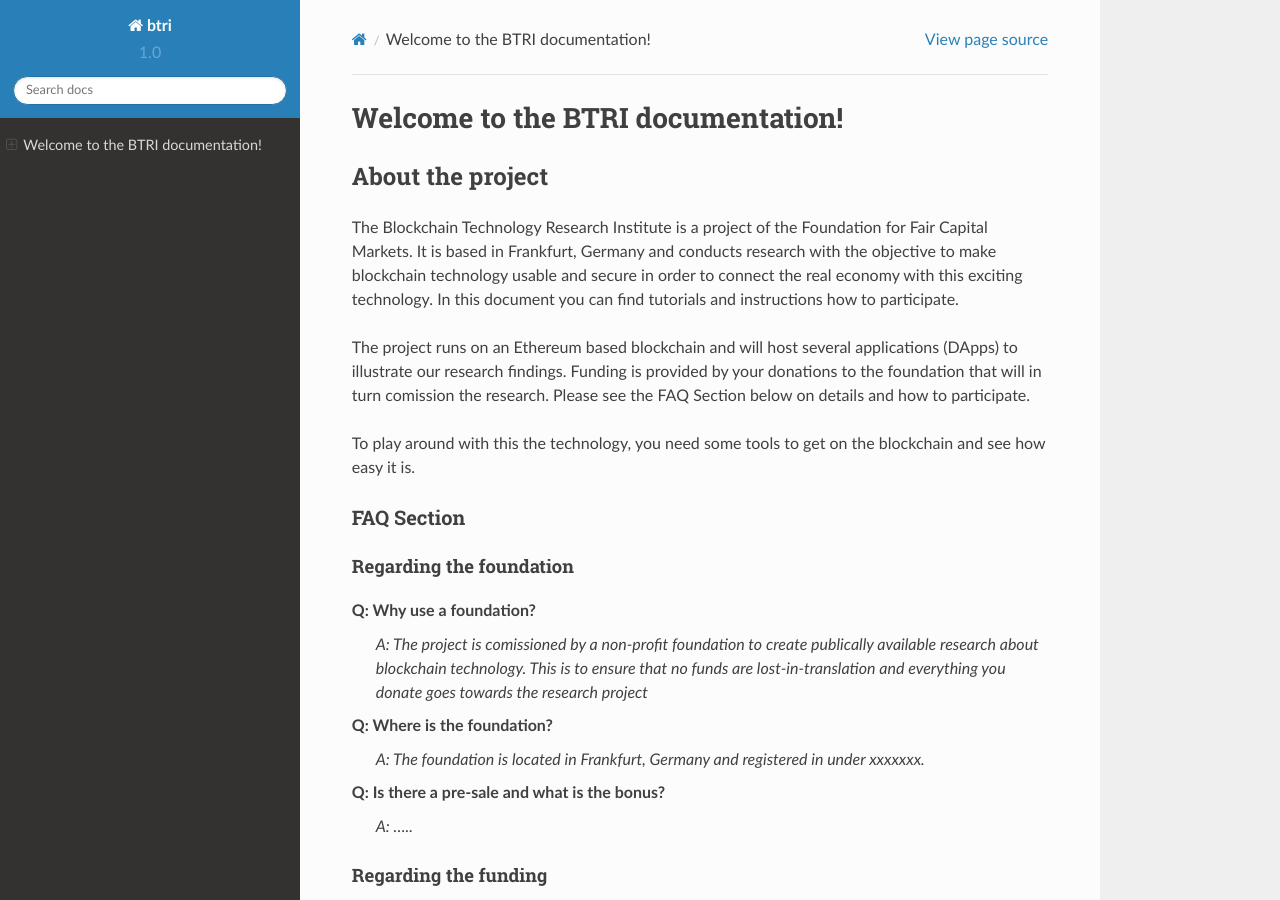
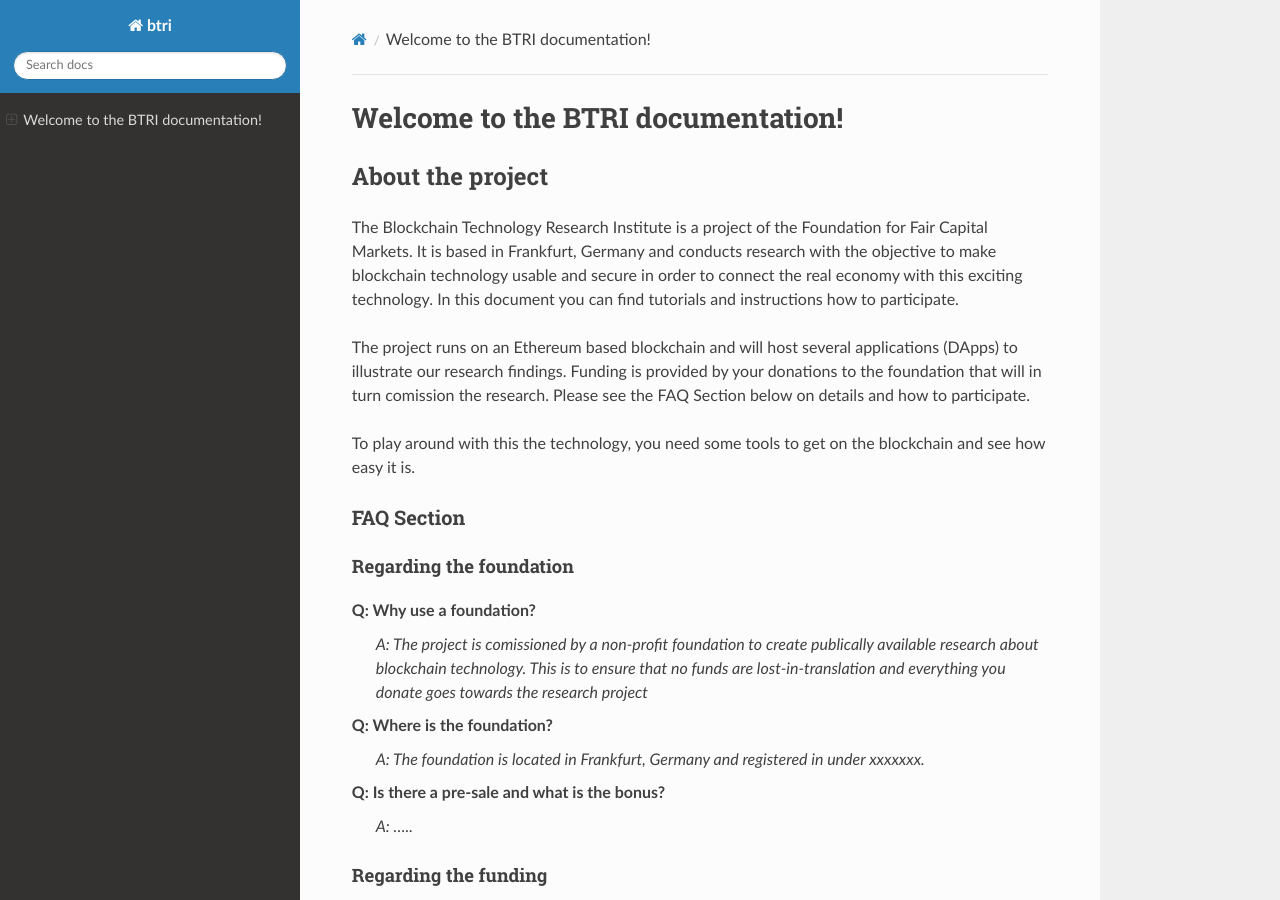
Before and after one commit to student1304/btri, a Sphinx documentation site: the page built from docs/source/index.rst, in a window 1280 px wide and 900 px high. Built offline with Sphinx 7.4.7 and the Read the Docs theme 2.0.0, drawn with Linux system fonts in a browser that asks for light colours.

Commit message:
2nd commit

```diff
--- a/docs/source/conf.py
+++ b/docs/source/conf.py
@@ -37,6 +37,7 @@ extensions = ['sphinx.ext.todo',
 
 # Add any paths that contain templates here, relative to this directory.
 templates_path = ['btri_templates']
+html_show_sourcelink = False
 
 # The suffix(es) of source filenames.
 # You can specify multiple suffix as a list of string:
@@ -91,7 +92,8 @@ html_theme = 'sphinx_rtd_theme'
 # further.  For a list of options available for each theme, see the
 # documentation.
 #
-# html_theme_options = {}
+html_theme_options = {
+    'display_version': False}
 
 # Add any paths that contain custom static files (such as style sheets) here,
 # relative to this directory. They are copied after the builtin static files,
```
